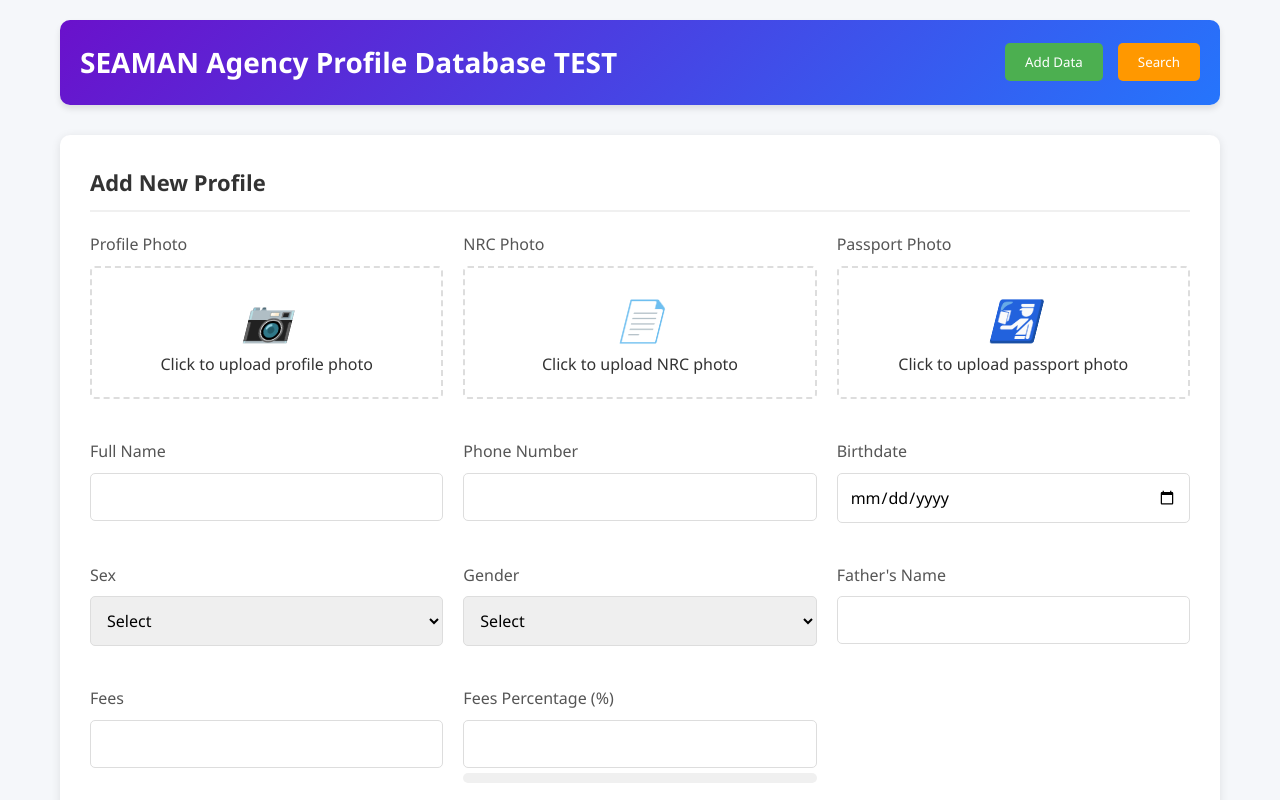
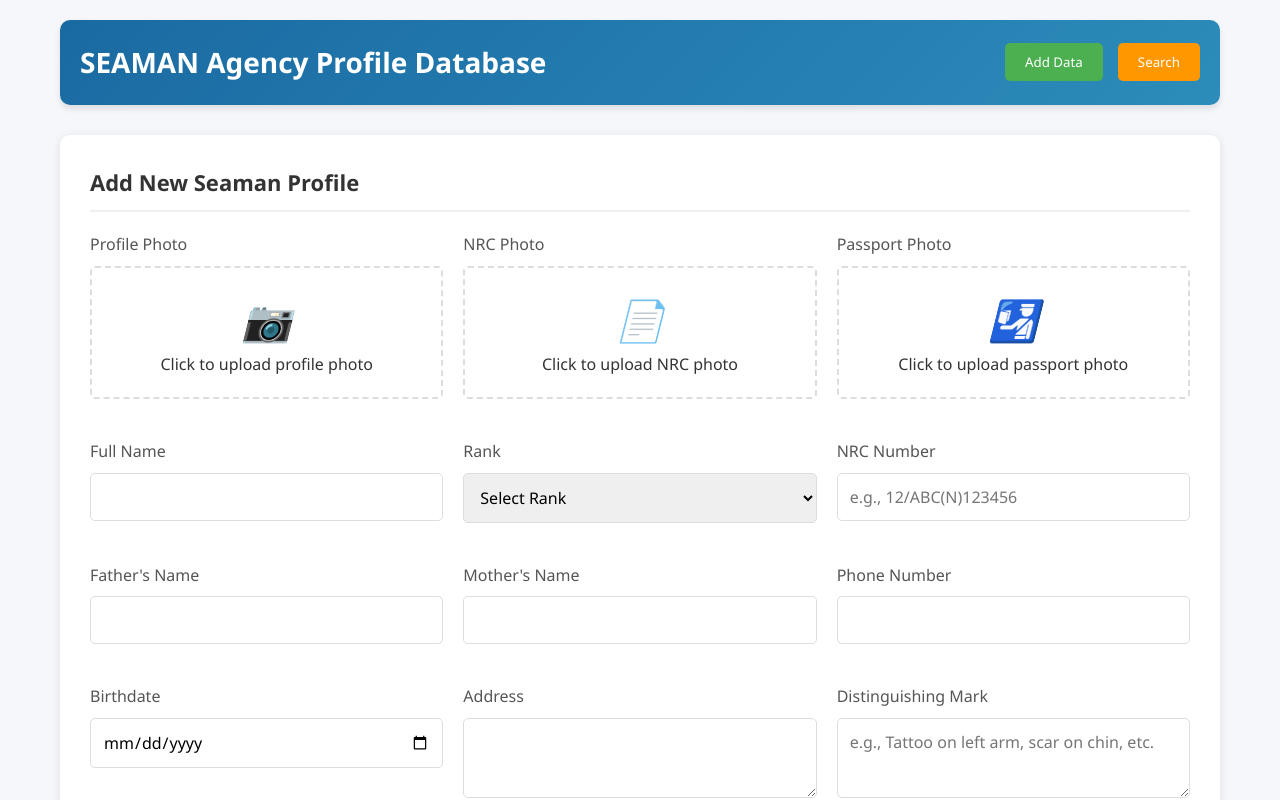
Before and after one commit to ZanexftBroken/SeamanAgency, a plain HTML site: page index.html in a window 1280 px wide. Both pictures are taken after a click on the button "Add Data". Shown: the top 800 px of the page. Drawn offline with Linux system fonts and the light colour scheme.

Commit message:
Update index.html

```diff
--- a/index.html
+++ b/index.html
@@ -25,7 +25,7 @@
         }
 
         header {
-            background: linear-gradient(135deg, #6a11cb 0%, #2575fc 100%);
+            background: linear-gradient(135deg, #1a6aa2 0%, #2c8cba 100%);
             color: white;
             padding: 20px 0;
             border-radius: 10px;
@@ -140,12 +140,17 @@
             color: #555;
         }
 
-        .form-group input, .form-group select {
+        .form-group input, .form-group select, .form-group textarea {
             width: 100%;
             padding: 12px;
             border: 1px solid #ddd;
             border-radius: 5px;
             font-size: 16px;
+        }
+
+        .form-group textarea {
+            resize: vertical;
+            min-height: 80px;
         }
 
         .photo-upload {
@@ -158,13 +163,13 @@
         }
 
         .photo-upload:hover {
-            border-color: #6a11cb;
+            border-color: #1a6aa2;
             background-color: #f9f9f9;
         }
 
         .photo-upload i {
             font-size: 40px;
-            color: #6a11cb;
+            color: #1a6aa2;
             margin-bottom: 10px;
         }
 
@@ -188,7 +193,7 @@
         }
 
         .card-header {
-            background: linear-gradient(135deg, #6a11cb 0%, #2575fc 100%);
+            background: linear-gradient(135deg, #1a6aa2 0%, #2c8cba 100%);
             color: white;
             padding: 15px;
             text-align: center;
@@ -205,7 +210,7 @@
             object-fit: cover;
             margin: 0 auto 15px;
             display: block;
-            border: 3px solid #6a11cb;
+            border: 3px solid #1a6aa2;
         }
 
         .card-details {
@@ -263,7 +268,7 @@
     <div class="container">
         <header>
             <div class="header-content">
-                <h1>SEAMAN Agency Profile Database TEST</h1>
+                <h1>SEAMAN Agency Profile Database</h1>
                 <div class="btn-group">
                     <button id="addDataBtn" class="btn-primary">Add Data</button>
                     <button id="searchBtn" class="btn-secondary">Search</button>
@@ -279,7 +284,7 @@
         </div>
 
         <div id="formContainer" class="form-container">
-            <h2 class="form-title">Add New Profile</h2>
+            <h2 class="form-title">Add New Seaman Profile</h2>
             <form id="profileForm">
                 <div class="form-grid">
                     <div class="form-group">
@@ -315,6 +320,42 @@
                     </div>
 
                     <div class="form-group">
+                        <label for="rank">Rank</label>
+                        <select id="rank" required>
+                            <option value="">Select Rank</option>
+                            <option value="Captain">Captain</option>
+                            <option value="Chief Officer">Chief Officer</option>
+                            <option value="Second Officer">Second Officer</option>
+                            <option value="Third Officer">Third Officer</option>
+                            <option value="Chief Engineer">Chief Engineer</option>
+                            <option value="Second Engineer">Second Engineer</option>
+                            <option value="Third Engineer">Third Engineer</option>
+                            <option value="Deck Cadet">Deck Cadet</option>
+                            <option value="Engine Cadet">Engine Cadet</option>
+                            <option value="Able Seaman">Able Seaman</option>
+                            <option value="Ordinary Seaman">Ordinary Seaman</option>
+                            <option value="Bosun">Bosun</option>
+                            <option value="Cook">Cook</option>
+                            <option value="Steward">Steward</option>
+                        </select>
+                    </div>
+
+                    <div class="form-group">
+                        <label for="nrc">NRC Number</label>
+                        <input type="text" id="nrc" placeholder="e.g., 12/ABC(N)123456" required>
+                    </div>
+
+                    <div class="form-group">
+                        <label for="fatherName">Father's Name</label>
+                        <input type="text" id="fatherName" required>
+                    </div>
+
+                    <div class="form-group">
+                        <label for="motherName">Mother's Name</label>
+                        <input type="text" id="motherName" required>
+                    </div>
+
+                    <div class="form-group">
                         <label for="phone">Phone Number</label>
                         <input type="tel" id="phone" required>
                     </div>
@@ -325,29 +366,13 @@
                     </div>
 
                     <div class="form-group">
-                        <label for="sex">Sex</label>
-                        <select id="sex" required>
-                            <option value="">Select</option>
-                            <option value="Male">Male</option>
-                            <option value="Female">Female</option>
-                            <option value="Other">Other</option>
-                        </select>
+                        <label for="address">Address</label>
+                        <textarea id="address" required></textarea>
                     </div>
 
                     <div class="form-group">
-                        <label for="gender">Gender</label>
-                        <select id="gender" required>
-                            <option value="">Select</option>
-                            <option value="Male">Male</option>
-                            <option value="Female">Female</option>
-                            <option value="Non-binary">Non-binary</option>
-                            <option value="Other">Other</option>
-                        </select>
-                    </div>
-
-                    <div class="form-group">
-                        <label for="fatherName">Father's Name</label>
-                        <input type="text" id="fatherName" required>
+                        <label for="distinguishingMark">Distinguishing Mark</label>
+                        <textarea id="distinguishingMark" placeholder="e.g., Tattoo on left arm, scar on chin, etc."></textarea>
                     </div>
 
                     <div class="form-group">
@@ -379,7 +404,7 @@
         </div>
 
         <footer>
-            <p>Agency Profile Database System KO C THU X HTOO AUNG &copy; 2025</p>
+            <p>Seaman Agency Profile Database System &copy; 2025</p>
         </footer>
     </div>
 
@@ -450,11 +475,14 @@
             const profile = {
                 id: Date.now(),
                 name: document.getElementById('name').value,
+                rank: document.getElementById('rank').value,
+                nrc: document.getElementById('nrc').value,
+                fatherName: document.getElementById('fatherName').value,
+                motherName: document.getElementById('motherName').value,
                 phone: document.getElementById('phone').value,
                 birthdate: document.getElementById('birthdate').value,
-                sex: document.getElementById('sex').value,
-                gender: document.getElementById('gender').value,
-                fatherName: document.getElementById('fatherName').value,
+                address: document.getElementById('address').value,
+                distinguishingMark: document.getElementById('distinguishingMark').value,
                 fees: document.getElementById('fees').value,
                 feesPercentage: document.getElementById('feesPercentage').value,
                 profilePhoto: document.getElementById('profilePhoto').files[0] ?
@@ -476,7 +504,9 @@
         function searchProfiles() {
             const searchTerm = searchInput.value.toLowerCase();
             const filteredProfiles = profiles.filter(profile =>
-                profile.name.toLowerCase().includes(searchTerm)
+                profile.name.toLowerCase().includes(searchTerm) ||
+                profile.rank.toLowerCase().includes(searchTerm) ||
+                profile.nrc.toLowerCase().includes(searchTerm)
             );
 
             displayProfiles(filteredProfiles);
@@ -499,10 +529,15 @@
                 card.innerHTML = `
                     <div class="card-header">
                         <h3>${profile.name}</h3>
+                        <p>${profile.rank}</p>
                     </div>
                     <div class="card-body">
                         <img src="${profile.profilePhoto}" alt="Profile Photo" class="card-photo">
                         <div class="card-details">
+                            <div class="card-detail">
+                                <span class="detail-label">NRC:</span>
+                                <span class="detail-value">${profile.nrc}</span>
+                            </div>
                             <div class="card-detail">
                                 <span class="detail-label">Phone:</span>
                                 <span class="detail-value">${profile.phone}</span>
@@ -512,16 +547,12 @@
                                 <span class="detail-value">${profile.birthdate}</span>
                             </div>
                             <div class="card-detail">
-                                <span class="detail-label">Sex:</span>
-                                <span class="detail-value">${profile.sex}</span>
+                                <span class="detail-label">Father:</span>
+                                <span class="detail-value">${profile.fatherName}</span>
                             </div>
                             <div class="card-detail">
-                                <span class="detail-label">Gender:</span>
-                                <span class="detail-value">${profile.gender}</span>
-                            </div>
-                            <div class="card-detail">
-                                <span class="detail-label">Father's Name:</span>
-                                <span class="detail-value">${profile.fatherName}</span>
+                                <span class="detail-label">Mother:</span>
+                                <span class="detail-value">${profile.motherName}</span>
                             </div>
                             <div class="card-detail">
                                 <span class="detail-label">Fees:</span>
@@ -539,7 +570,7 @@
                 `;
 
                 card.addEventListener('click', () => {
-                    alert(`Viewing details for ${profile.name}\n\nPhone: ${profile.phone}\nBirthdate: ${profile.birthdate}\nSex: ${profile.sex}\nGender: ${profile.gender}\nFather's Name: ${profile.fatherName}\nFees: $${profile.fees}\nFees Paid: ${profile.feesPercentage}%`);
+                    alert(`Viewing details for ${profile.name}\n\nRank: ${profile.rank}\nNRC: ${profile.nrc}\nPhone: ${profile.phone}\nBirthdate: ${profile.birthdate}\nFather: ${profile.fatherName}\nMother: ${profile.motherName}\nAddress: ${profile.address}\nDistinguishing Mark: ${profile.distinguishingMark}\nFees: $${profile.fees}\nFees Paid: ${profile.feesPercentage}%`);
                 });
 
                 profileCards.appendChild(card);
```
